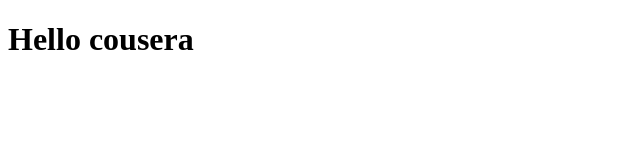
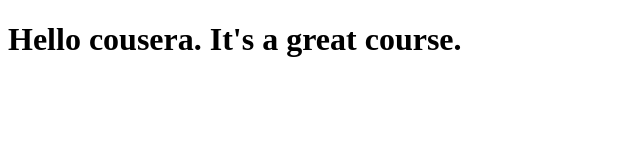
Before and after one commit to chinopico/cousera-test, a plain HTML site: page site/index.html in a window 1280 px wide. Shown: the whole page, without its empty margins (0-640 px from the left). Drawn offline with Linux system fonts and the light colour scheme.

Commit message:
Small Addition to our content

```diff
--- a/site/index.html
+++ b/site/index.html
@@ -4,6 +4,6 @@
     <title>Hellow Cousera!</title>
 </head>
 <body>
-    <h1>Hello cousera</h1>
+    <h1>Hello cousera. It's a great course.</h1>
 </body>
 </html>
```
